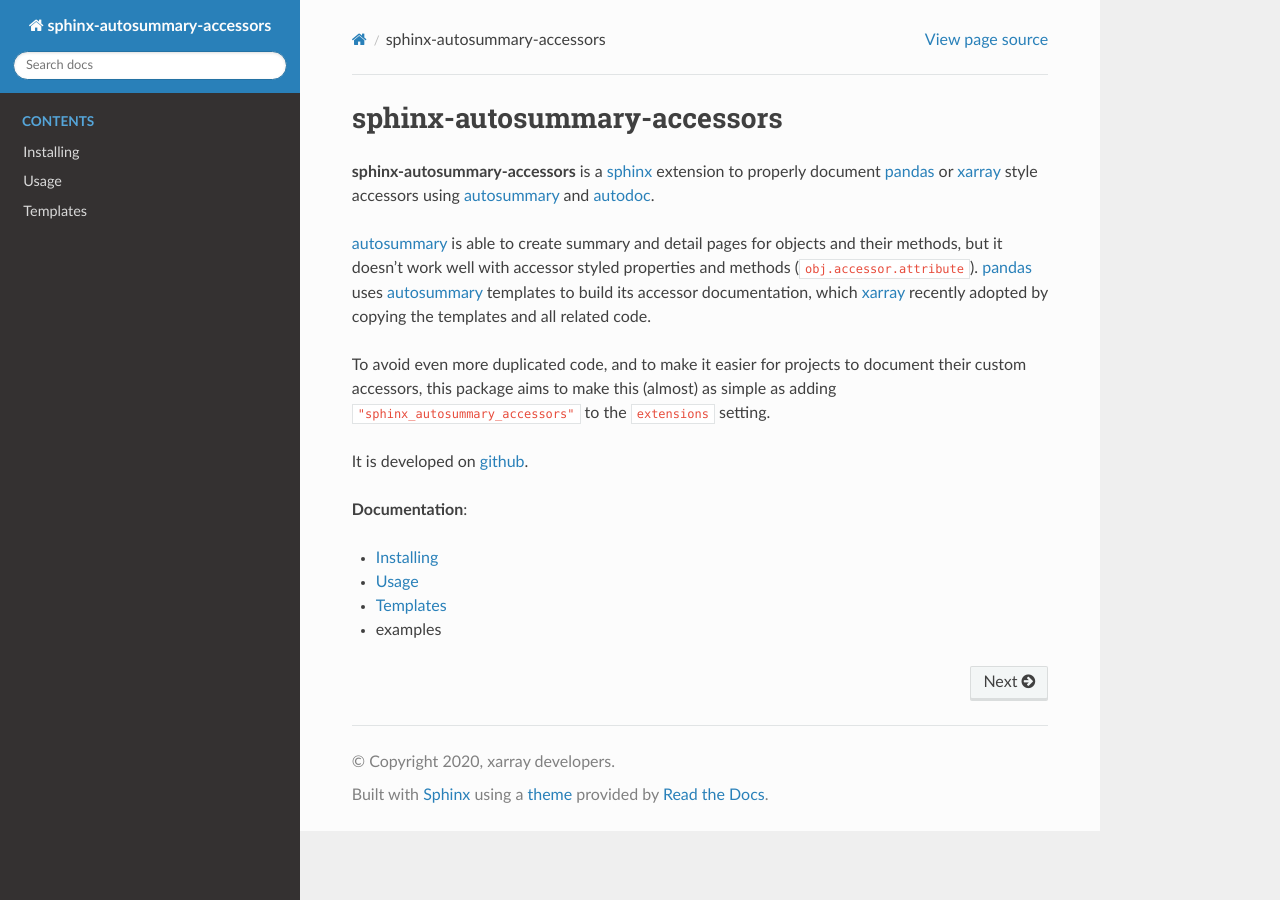
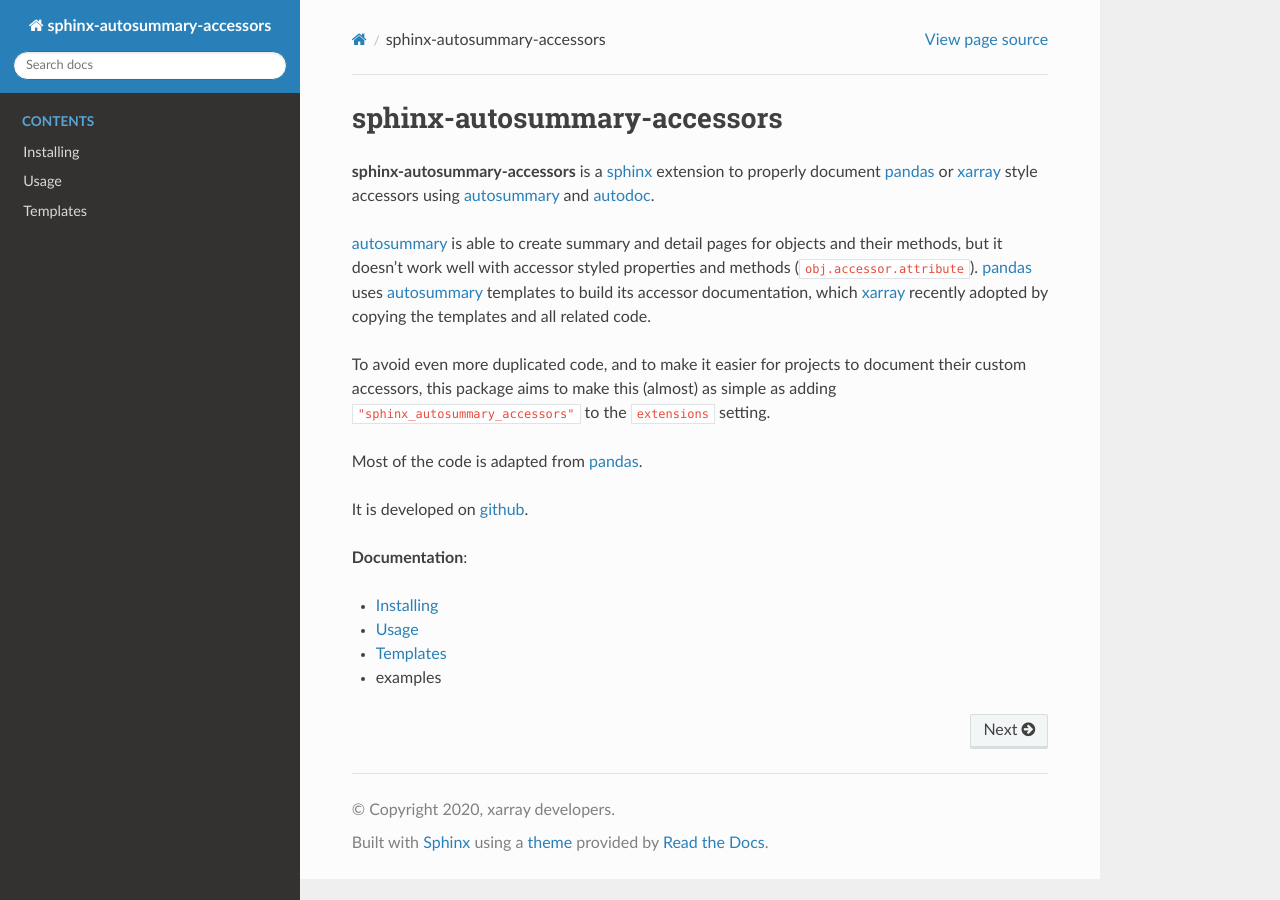
Before and after one commit to xarray-contrib/sphinx-autosummary-accessors, a Sphinx documentation site: the page built from docs/index.rst, in a window 1280 px wide. Built offline with Sphinx 7.4.7 and the Read the Docs theme 2.0.0, drawn with Linux system fonts in a browser that asks for light colours; pages that are not in the unit, such as notebooks, are missing from menus.

Commit message:
properly credit pandas

```diff
--- a/README.rst
+++ b/README.rst
@@ -25,3 +25,5 @@
 functionality by way of a ``sphinx`` extension. Once it is finished,
 using it should be (almost) as simple as adding ``"accessors"`` to
 ``extensions`` in the project's ``conf.py``.
+
+Most of the code was adapted from ``pandas``.
--- a/docs/index.rst
+++ b/docs/index.rst
@@ -15,6 +15,8 @@
 to document their custom accessors, this package aims to make this
 (almost) as simple as adding ``"sphinx_autosummary_accessors"`` to the
 ``extensions`` setting.
+
+Most of the code is adapted from `pandas`_.
 
 It is developed on `github
 <https://github.com/keewis/sphinx-autosummary-accessors>`_.
```
